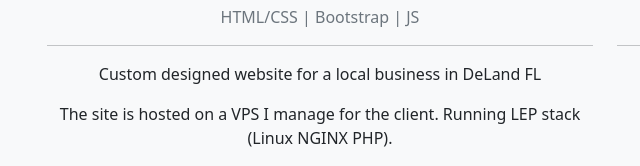
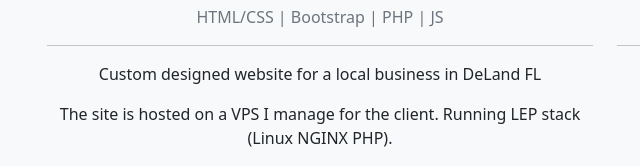
Before and after one commit to lwturkjr/lwturkjr.github.io, a plain HTML site: page index.html in a window 1280 px wide. Shown: the part 777-943 px from the top of the page, 35-675 px from the left. Drawn offline with Linux system fonts and the light colour scheme.

Commit message:
Typo Fixes

```diff
--- a/index.html
+++ b/index.html
@@ -72,7 +72,7 @@
                         <a href="https://handliner.com"><img class="w-auto img-fluid site-image" width="350px" height="212px" src="/img/samples/ste_sample.jpg" alt="HTML Icon" loading="lazy" /></a>
                     </picture>
                     <a href="https://handliner.com"><h4>https://handliner.com</h4></a>
-                    <p class="text-secondary">HTML/CSS | Bootstrap | JS</p>
+                    <p class="text-secondary">HTML/CSS | Bootstrap | PHP | JS</p>
                     <hr />
                     <p>
                         Custom designed website for a local business in DeLand FL
```
